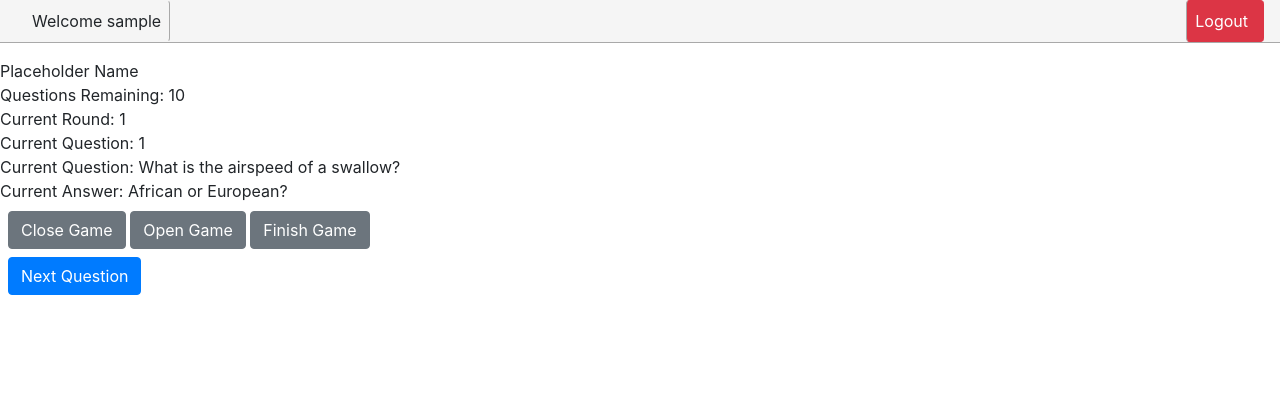
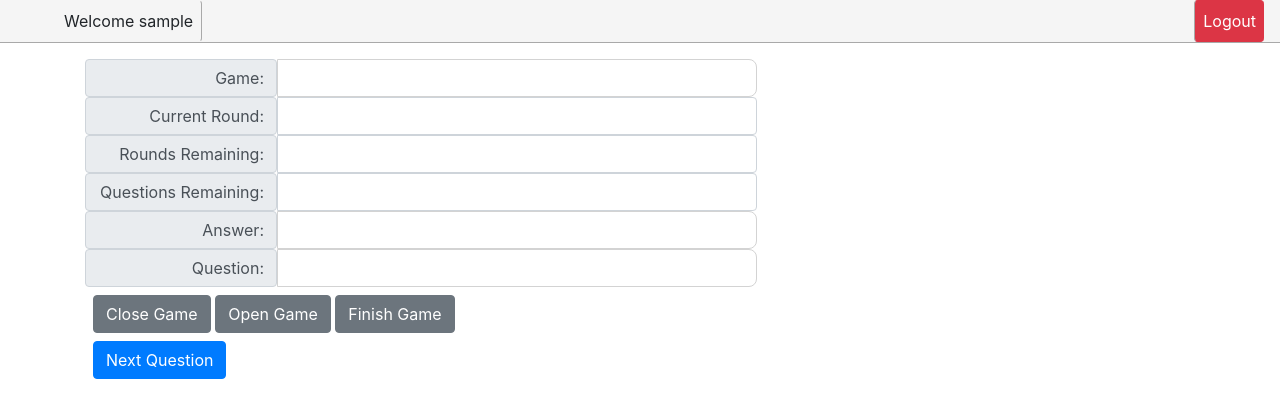
Before and after one commit to IsaacCasDen/LEADTrivia, a Django app: template django/LEADTriviaApp/app/templates/Admin/admin_game.html in a window 1280 px wide. Shown: the top 418 px of the page. Run offline with Django 3.2, Linux system fonts and the light colour scheme; the template is opened without the code that fills it: most values are stand-ins (such as "Sample title", 1, 10 or a date in 2020); some libraries are stand-ins or nearby versions.

Commit message:
Consolidated styles

```diff
--- a/django/LEADTriviaApp/app/templates/Admin/admin_game.html
+++ b/django/LEADTriviaApp/app/templates/Admin/admin_game.html
@@ -4,55 +4,26 @@
 {% block content%}
 
 <style>
-    ul {
-        list-style-type: none;
-        margin: 0;
-        padding: 0;
+    .container {
+
     }
 
-    #topMenu {
-        position: -webkit-sticky;
-        position: sticky;
-        display: inline-block;
-        background-color: whitesmoke;
-        border-bottom: solid darkgray 1px;
-        top: 0;
-        margin-bottom: 1em;
-        width: 100%;
-        clear: both;
+    .input-group-text {
+        min-width: 12em;
+        justify-content: right;
     }
 
-    .menuItem {
-        padding: 0.5em;
-        border-left: solid 1px darkgray;
-        border-right: solid 1px darkgray;
-        cursor: pointer;
+    .form-control {
+        min-width: 30em !important;
+        width: 30em !important;
+        max-width: 30em !important;
     }
 
-    .firstMenuItem {
-        padding-left: 1em;
-        border-left: none;
+    input[type='text'] {
+        border: lightgray solid 1px;
+        border-radius: .5em;
+        padding: 0.5em;
     }
-
-    .leftMenuItem {
-        float: left ;
-        margin-right: 1em;
-    }
-
-    .lastMenuItem {
-        padding-right: 1em;
-        border-right: none
-    }
-
-    .rightMenuItem {
-        float:right;
-        margin-left: 1em;
-    }
-
-    #title {
-        float:left;
-    }
-
 </style>
 
 <script>
@@ -68,7 +39,7 @@
     var roundsRemaining = {{roundsRemaining|safe}};
     var roundFinished = {{roundFinished | safe}};
     var timeAllowed = {{timeAllowed | safe}};
-    var timeStarted = {{timeStarted | safe}};
+    var timeStarted = '{{timeStarted | safe}}';
 
 
     document.addEventListener('readystatechange', function() {
@@ -80,34 +51,31 @@
     });
 
     function init() {
-        var divName = document.getElementById('divName');
-        var divRemaining = document.getElementById('divQuestionsRemaining');
-        var divRound = document.getElementById('divCurrentRound');
+        var divName = document.getElementById('inputName');
+        var divRemaining = document.getElementById('divQuestRemain');
+        var divRound = document.getElementById('divCurrRound');
         var divCurrentIndex = document.getElementById('divCurrentQuestion');
-        var divQuestion = document.getElementById('divCurrentQuestionText');
-        var divAnswer = document.getElementById('divCurrentAnswerText');
-        setTimeout(lockButton,500)
-        divName.innerText = name;
+        var divQuestion = document.getElementById('inputQuestion');
+        var divAnswer = document.getElementById('inputAnswer');
+        // setTimeout(lockButton,500);
+        divName.value = name;
         divRemaining.innerText = countRemaining;
         divRound.innerText = currentRound
         divCurrentIndex.innerText = currentQuestionIndex
-        divQuestion.innerText = currentQuestion;
-        divAnswer.innerText = currentAnswer;
-        lockButton()
+        divQuestion.value = currentQuestion;
+        divAnswer.value = currentAnswer;
+        // lockButton()
 
     }
 
-    function lockButton(){
-        var div = document.getElementById("move_forward");
-        div.disabled = true;
-        var currentTime = date.now()
-        //Lock button
+    // function lockButton(){
+    //     var div = document.getElementById("move_forward");
+    //     div.disabled = true;
+    //     var currentTime = Date.now()
+    //     //Lock button
 
-
-
-
-        setTimeout(lockButton,500)
-    }
+        // setTimeout(lockButton,500)
+    // }
 
     function updateButton(){
         var lquestion = lastQuestion;
@@ -152,30 +120,30 @@
 
 <body>
     {% include "../Components/top_menu.html" %}
-    <form id="formAdminGame" method="POST">
-        {% csrf_token %}
-        <div id="divInfo">
-            <div id="divName">Placeholder Name</div>
-            <div>
-                <div style="float: left;">Questions Remaining:&nbsp;</div>
-                <div id="divQuestionsRemaining">10</div>
+    <div class="container">
+        <div class="input-group">
+            <label for="inputName" class="input-group-text">Game:</label>
+            <input id='inputName' type="text" class="form-control"/>
         </div>
-            <div>
-                <div style="float: left;">Current Round:&nbsp;</div>
-                <div id="divCurrentRound">1</div>
+        <div class="input-group">
+            <label for="divCurrRound" class="input-group-text">Current Round:</label>
+            <div id='divCurrRound' type="text" class="form-control"></div>
         </div>
-            <div>
-                <div style="float: left;">Current Question:&nbsp;</div>
-                <div id="divCurrentQuestion">1</div>
+        <div class="input-group">
+            <label for="divRoundRemain" class="input-group-text">Rounds Remaining:</label>
+            <div id='divRoundRemain' type="text" class="form-control"></div>
         </div>
-            <div>
-                <div style="float: left;">Current Question:&nbsp;</div>
-                <div id="divCurrentQuestionText">What is the airspeed of a swallow?</div>
+        <div class="input-group">
+            <label for="divQuestRemain" class="input-group-text">Questions Remaining:</label>
+            <div id='divQuestRemain' type="text" class="form-control"></div>
         </div>
-            <div>
-                <div style="float: left;">Current Answer:&nbsp;</div>
-                <div id="divCurrentAnswerText">African or European?</div>
+        <div class="input-group">
+            <label for="inputAnswer" class="input-group-text">Answer:</label>
+            <input id='inputAnswer' type="text" class="form-control"/>
         </div>
+        <div class="input-group">
+            <label for="inputQuestion" class="input-group-text">Question:</label>
+            <input id='inputQuestion' type="text" class="form-control"/>
         </div>
         <div id="divControls">
             <div id="divGameOptions" style="margin:.5em">
@@ -188,7 +156,7 @@
                 <input type="submit" type="button" value="Next Question" formaction="admin_next_question/" class="btn btn-primary" id = "move_forward">
             </div>
         </div>
-    </form>
+    </div>
 </body>
 
 {% endblock %}
```
Also changed, not shown: django/LEADTriviaApp/app/templates/Admin/admin_manager.html (+0 -52 lines), django/LEADTriviaApp/app/templates/Admin/create_game.html (+1 -50 lines), django/LEADTriviaApp/app/templates/Admin/edit_game.html (+0 -50 lines), django/LEADTriviaApp/app/templates/Admin/edit_questions.html (+1 -50 lines). Lines whose indentation alone changed are shown as unchanged.
